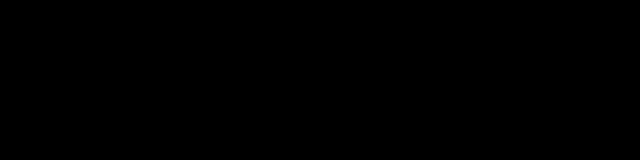
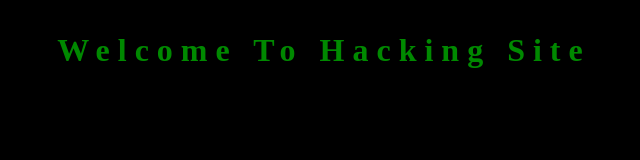
Before and after one commit to DeepanshuS1/Hacking-Terminal, a plain HTML site: page index.html in a window 1280 px wide. Shown: the whole page, without its empty margins (316-956 px from the left). Drawn offline with Linux system fonts and the light colour scheme.

Commit message:
Added Heading

```diff
--- a/index.html
+++ b/index.html
@@ -10,6 +10,7 @@
 
 <body>
     <div class="hackTerminal">
+        <h1>Welcome To Hacking Site</h1>
     </div>
     <script src="script.js"></script>
 </body>
--- a/style.css
+++ b/style.css
@@ -2,6 +2,11 @@
     margin: 0;
     padding: 0;
     box-sizing: border-box;
+}
+
+h1{
+    text-align: center;
+    margin-bottom: 10vh;
 }
 
 .hackTerminal{
```
